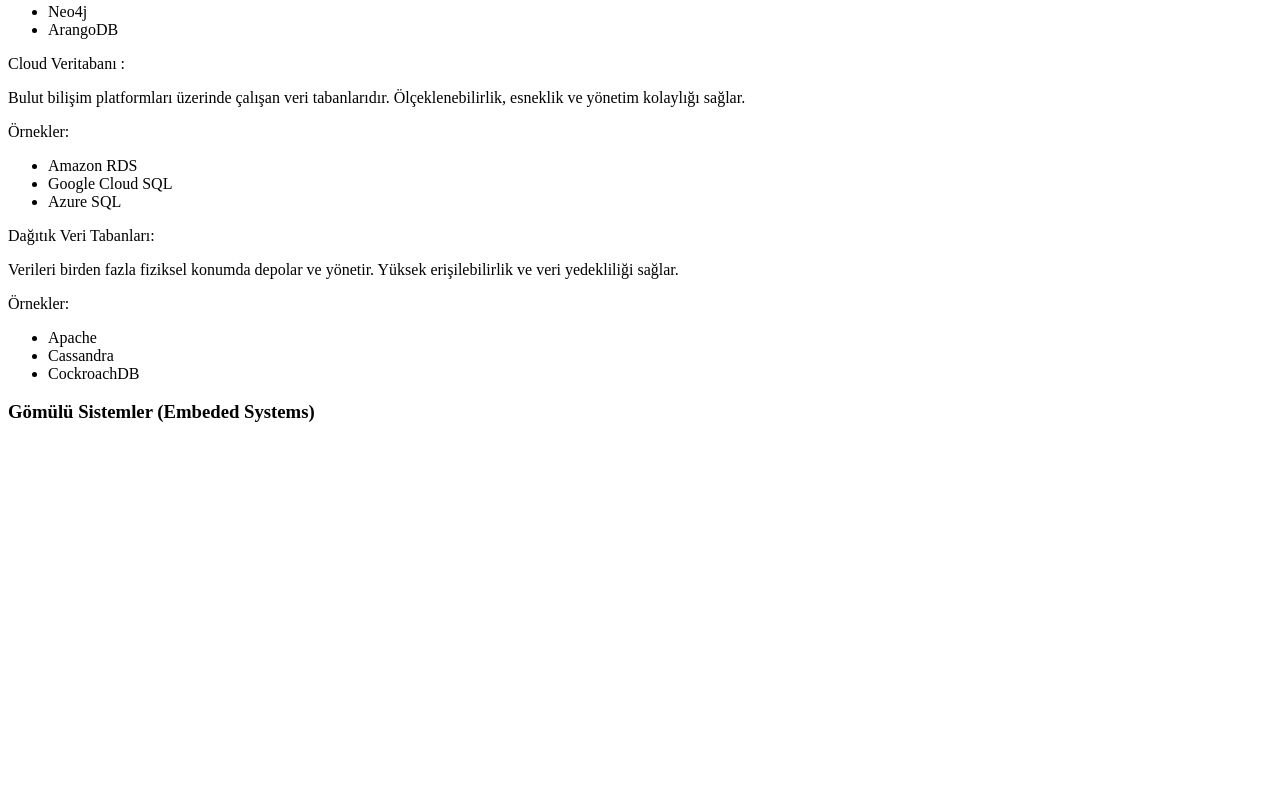
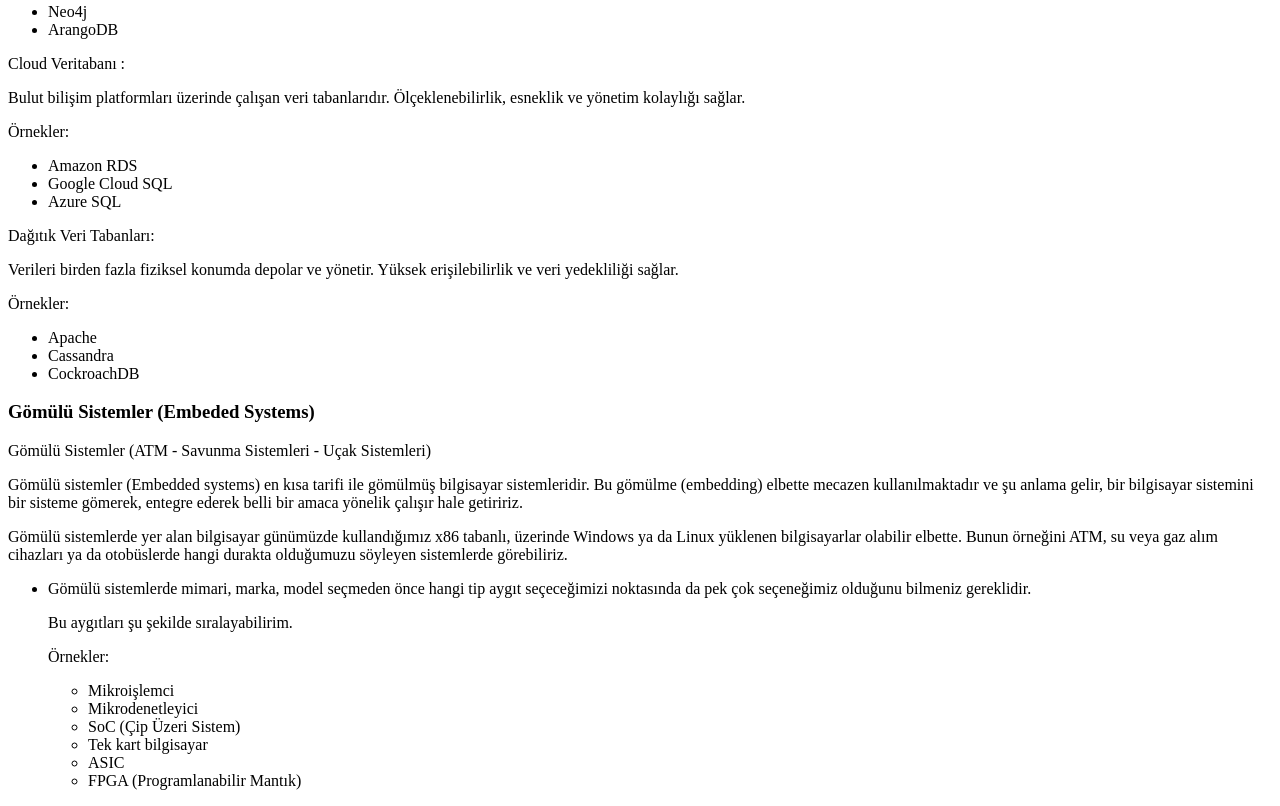
Before and after one commit to dursunkokturk/Font-End-School-HTML-Project-News-Site, a plain HTML site: page software-languages.html in a window 1280 px wide. Shown: the part 3760-4566 px from the top of the page. Before the commit the page ends 4202 px from the top, so only its background shows below. Drawn offline with Linux system fonts and the light colour scheme.

Commit message:
software-languages.html dosyasina embeded system alanindaki nedir ve detaylari bilgisi baslik olarak eklendi

```diff
--- a/software-languages.html
+++ b/software-languages.html
@@ -262,6 +262,38 @@
     </article>
 
     <h3>Gömülü Sistemler (Embeded Systems)</h3>
+    <article>
+      <header>
+        <p>Gömülü Sistemler (ATM - Savunma Sistemleri - Uçak Sistemleri)</p>
+        <p>Gömülü sistemler (Embedded systems) en kısa tarifi ile gömülmüş bilgisayar sistemleridir. Bu gömülme (embedding)
+          elbette mecazen kullanılmaktadır ve şu anlama gelir, bir bilgisayar sistemini bir sisteme gömerek, entegre ederek
+          belli bir amaca yönelik çalışır hale getiririz.
+      </p>
+      </header>
+      <section>
+        <p>
+          Gömülü sistemlerde yer alan bilgisayar günümüzde kullandığımız x86 tabanlı, üzerinde Windows ya da Linux yüklenen
+          bilgisayarlar olabilir elbette. Bunun örneğini ATM, su veya gaz alım cihazları ya da otobüslerde hangi durakta
+          olduğumuzu söyleyen sistemlerde görebiliriz.
+        </p>
+        <ul>
+          <li>
+            <p>Gömülü sistemlerde mimari, marka, model seçmeden önce hangi tip aygıt seçeceğimizi noktasında da pek çok
+              seçeneğimiz olduğunu bilmeniz gereklidir.</p>
+            <p>Bu aygıtları şu şekilde sıralayabilirim.</p>
+            <p>Örnekler: </p>
+            <ul>
+              <li>Mikroişlemci</li>
+              <li>Mikrodenetleyici</li>
+              <li>SoC (Çip Üzeri Sistem)</li>
+              <li>Tek kart bilgisayar</li>
+              <li>ASIC</li>
+              <li>FPGA (Programlanabilir Mantık)</li>
+            </ul>
+          </li>
+        </ul>
+      </section>
+    </article>
 
   </main>
 
```
